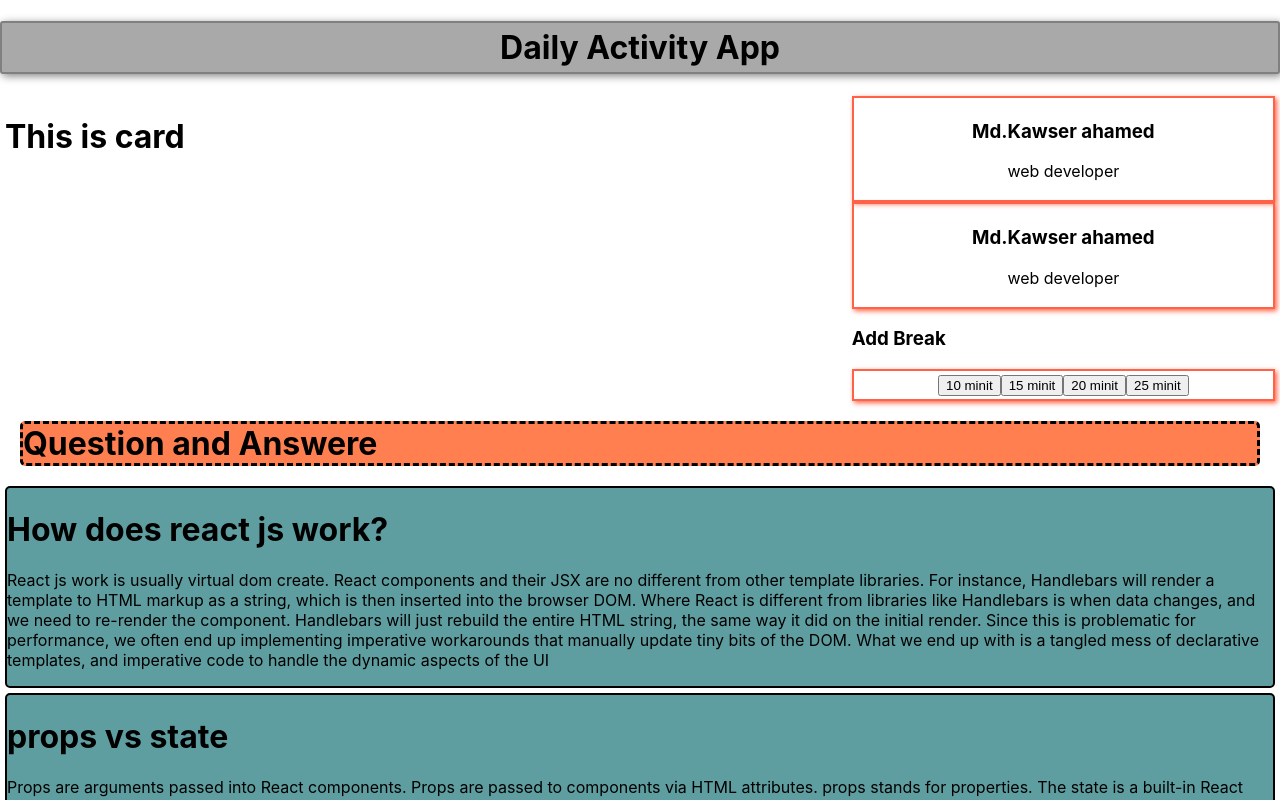
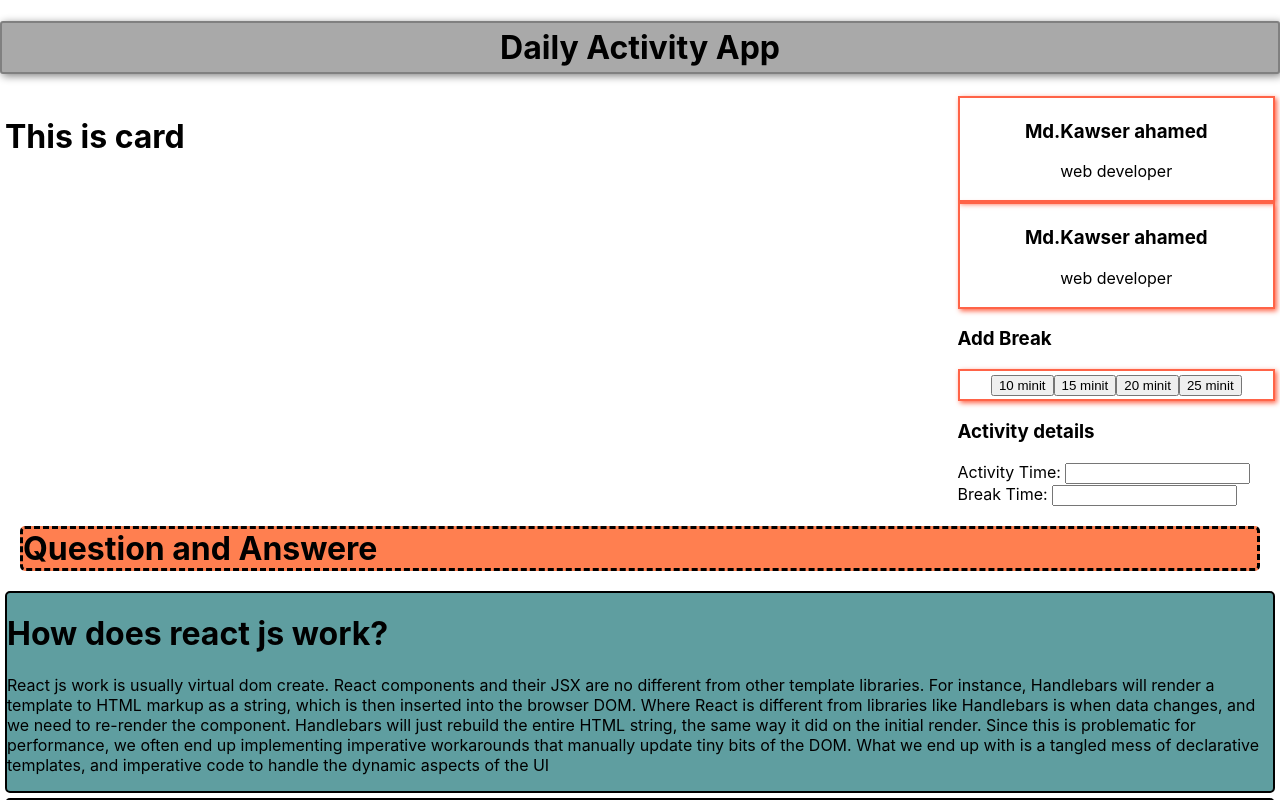
Before and after one commit to masumkawser/Daily-Activity_react_app, a React (Create React App) app: page / in a window 1280 px wide. Shown: the top 800 px of the page. Built offline with nearby package versions, Linux system fonts and the light colour scheme.

Commit message:
activity time added

```diff
--- a/src/components/ActivityBody/ActivityBody.css
+++ b/src/components/ActivityBody/ActivityBody.css
@@ -1,5 +1,5 @@
 .Activitybody{
     display: grid;
-    grid-template-columns: 2fr 1fr;
+    grid-template-columns: 3fr 1fr;
     margin: 5px;
 }
--- a/src/components/Profile/Profile.js
+++ b/src/components/Profile/Profile.js
@@ -18,6 +18,12 @@ const Profile = () => {
             <button>20 minit</button>
             <button>25 minit</button>
             </div>
+            <h3>Activity details</h3>
+            <label>Activity Time: </label><input></input><br></br>
+            <label>Break Time: </label><input></input>
+            <div>
+
+            </div>
         </div>
     );
 };
```
